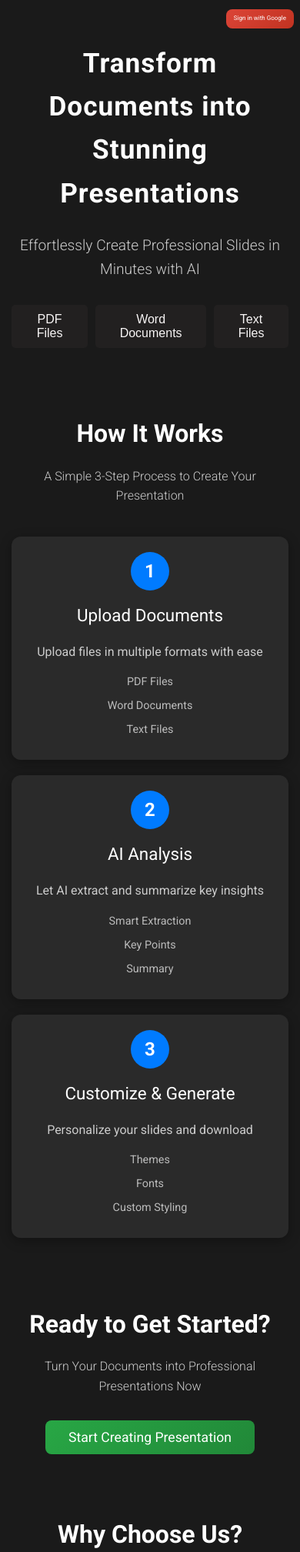
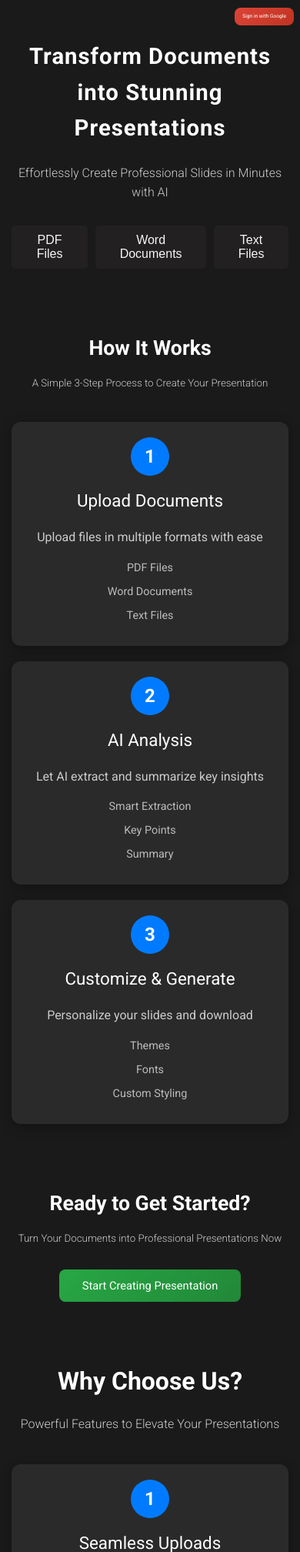
Before and after one commit to sneha-gpt/Automated-Slide-Generation, a Flask app: page / in a window 390 px wide. Shown: the top 2016 px of the page at 77% size. Run offline with Flask 3, Linux system fonts and the light colour scheme; some libraries are stand-ins or nearby versions.

Commit message:
updated home page media queries

```diff
--- a/static/css/style.css
+++ b/static/css/style.css
@@ -362,6 +362,7 @@ button:hover {
 @media (min-width: 768px) {
   .card {
     width: 48%;
+
   }
 }
 
@@ -388,3 +389,130 @@ button:hover {
     font-size: 0.9em;
   }
 }
+
+
+@media (max-width: 575px) {
+  #Heading {
+      font-size: small;
+  }
+}
+
+@media (max-width: 587px) {
+  #Heading {
+      font-size: small;
+  }
+}
+@media (max-width: 587px) {
+  #head_btn {
+      font-size: small;
+  }
+  #working{
+    font-size: small;
+  }
+  #working2{
+    font-size: small;
+  }
+
+}
+
+@media (max-width: 443px) {
+
+  #Heading {
+      font-size: smaller;
+  }
+  #head_btn {
+      font-size: smaller;
+  }
+  #working{
+    font-size: smaller;
+  }
+  #working2{
+    font-size: smaller;
+  }
+
+}
+
+@media (max-width: 375px) {
+
+  #Heading {
+      font-size: smaller;
+  }
+  #head_btn {
+      font-size: smaller;
+  }
+  #working{
+    font-size: smaller;
+  }
+  #working2{
+    font-size: smaller;
+
+  }
+
+
+}
+
+
+@media (max-width: 310px) {
+
+  #Heading {
+      font-size: smaller;
+  }
+  #head_btn button {
+      font-size: smaller;
+  }
+  #working{
+    font-size: smaller;
+  }
+  #working2{
+    font-size: smaller;
+
+  }
+  #card1,#card2,#card3{
+    font-size: smaller;
+  }
+  #working2 h2{
+    font-size: medium;
+  }
+  .action-button{
+    font-size: small;
+  }
+  }
+
+  @media (max-width: 249px) {
+
+   .action-button{
+      font-size: smaller;
+  }
+}
+
+@media (max-width: 223px) {
+
+   .action-button{
+      font-size: smaller;
+
+  }
+}
+
+
+@media (max-width: 365px) {
+
+   .auth-container{
+      font-size: smaller;
+
+  }
+}
+
+@media (max-width: 485px) {
+
+   .auth-container{
+      font-size: smaller;
+
+  }
+}
+@media (max-width: 311px) {
+
+   .auth-container{
+      font-size: smaller;
+
+  }
+}
```
